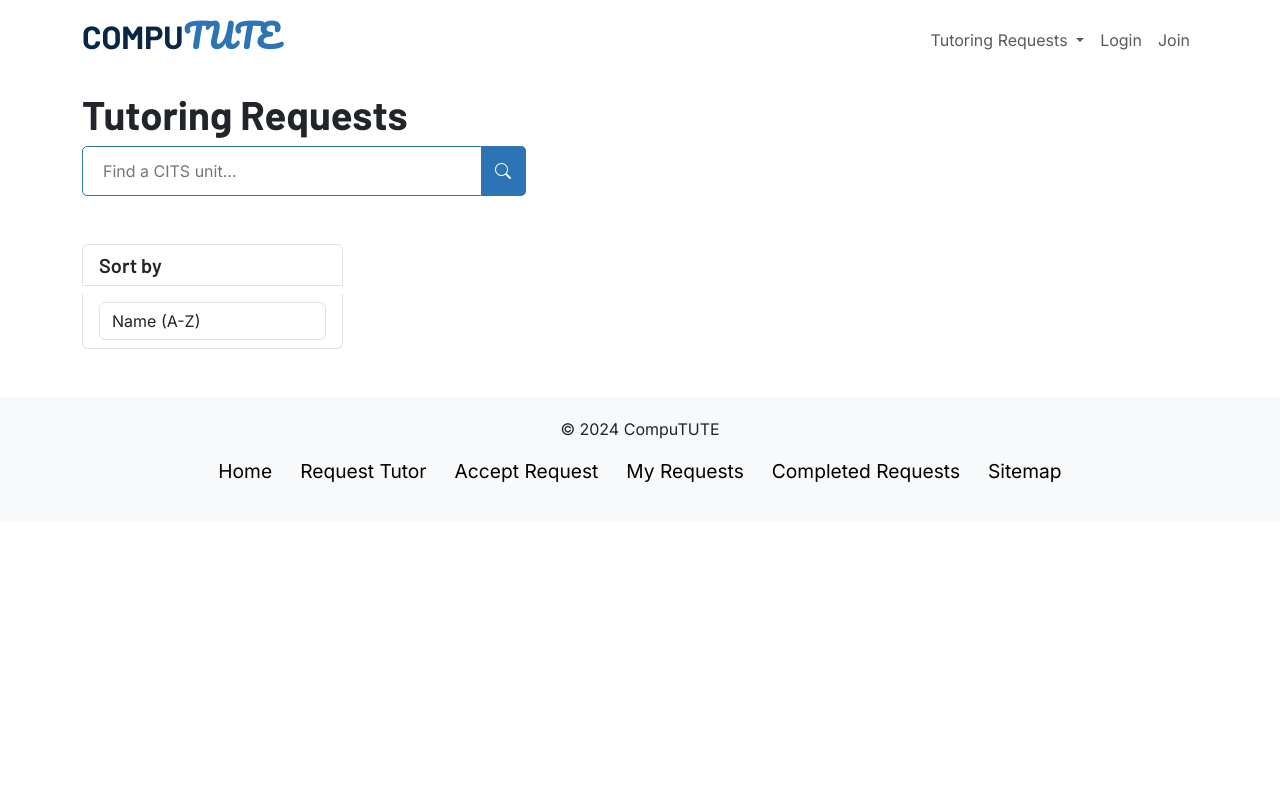
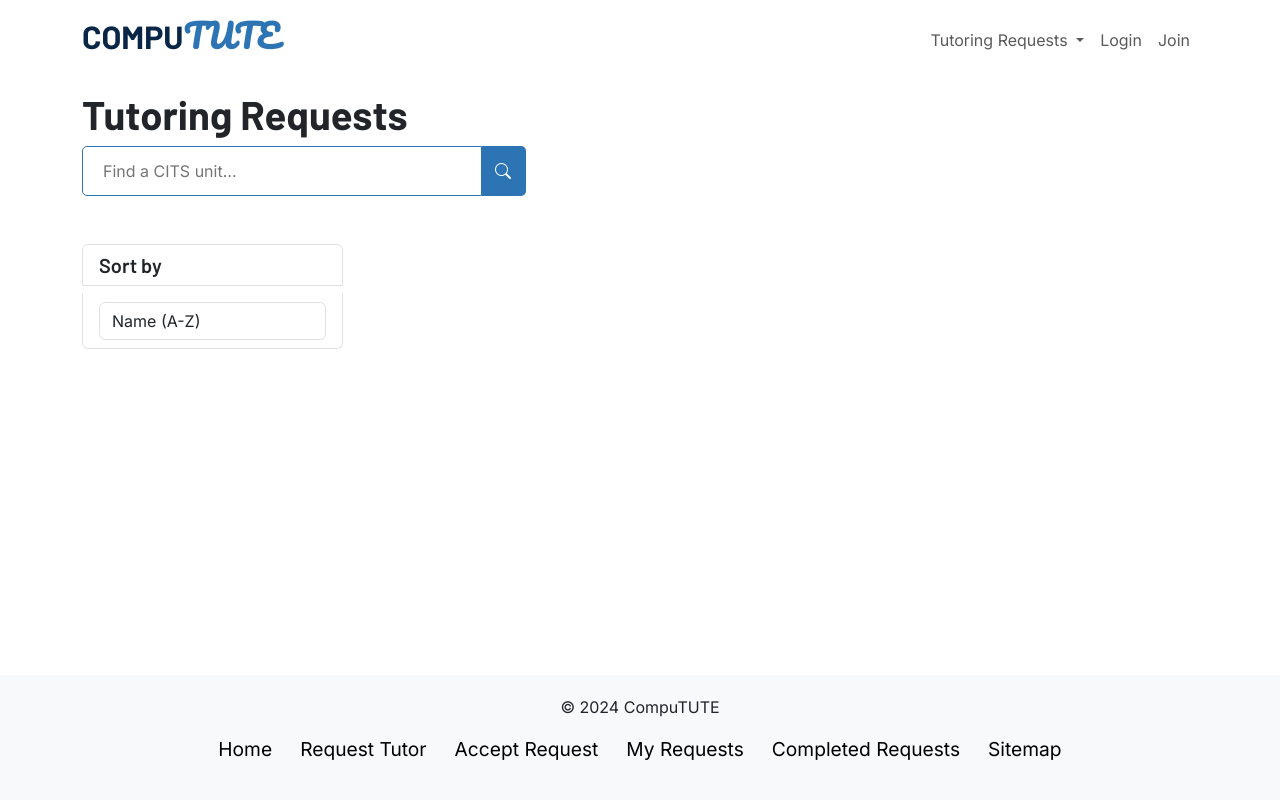
Before and after one commit to ScottyTGB/CITS3403GrpProj, a Flask app: page /completedrequests in a window 1280 px wide. Run offline with Flask 3, Linux system fonts and the light colour scheme; data that the repository does not hold is empty.

Commit message:
Footer made to be snapped to the bottom

```diff
--- a/static/css/navbar.css
+++ b/static/css/navbar.css
@@ -146,6 +146,16 @@ nav .search-btn {
 }
 
 /* Footer */
+body {
+  display: flex;
+  flex-direction: column;
+  min-height: 100vh;
+}
+
+footer {
+  margin-top: auto;
+}
+
 .inner-footer {
   background-color: #f8f9fa;
   padding: 20px;
```
